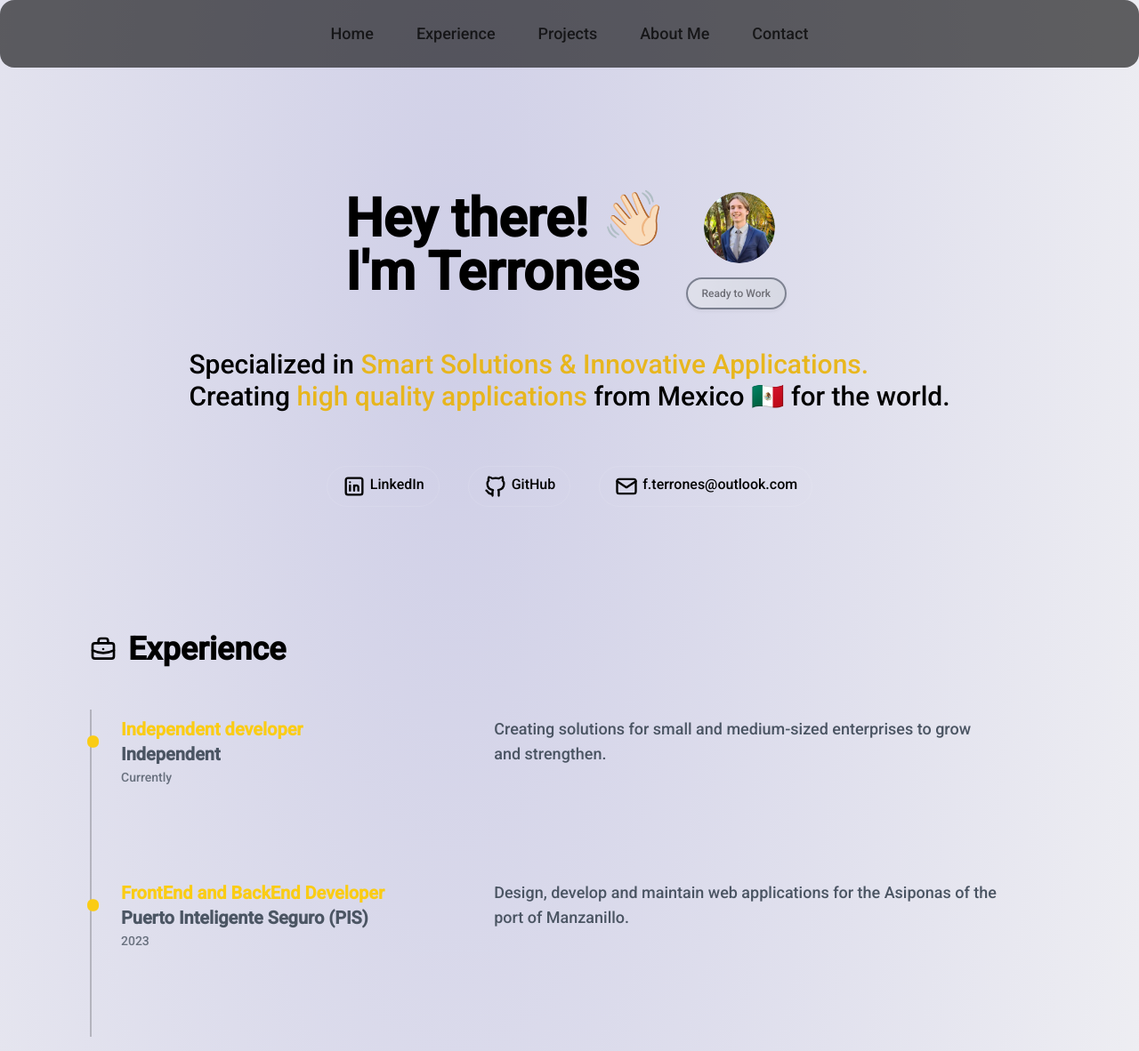
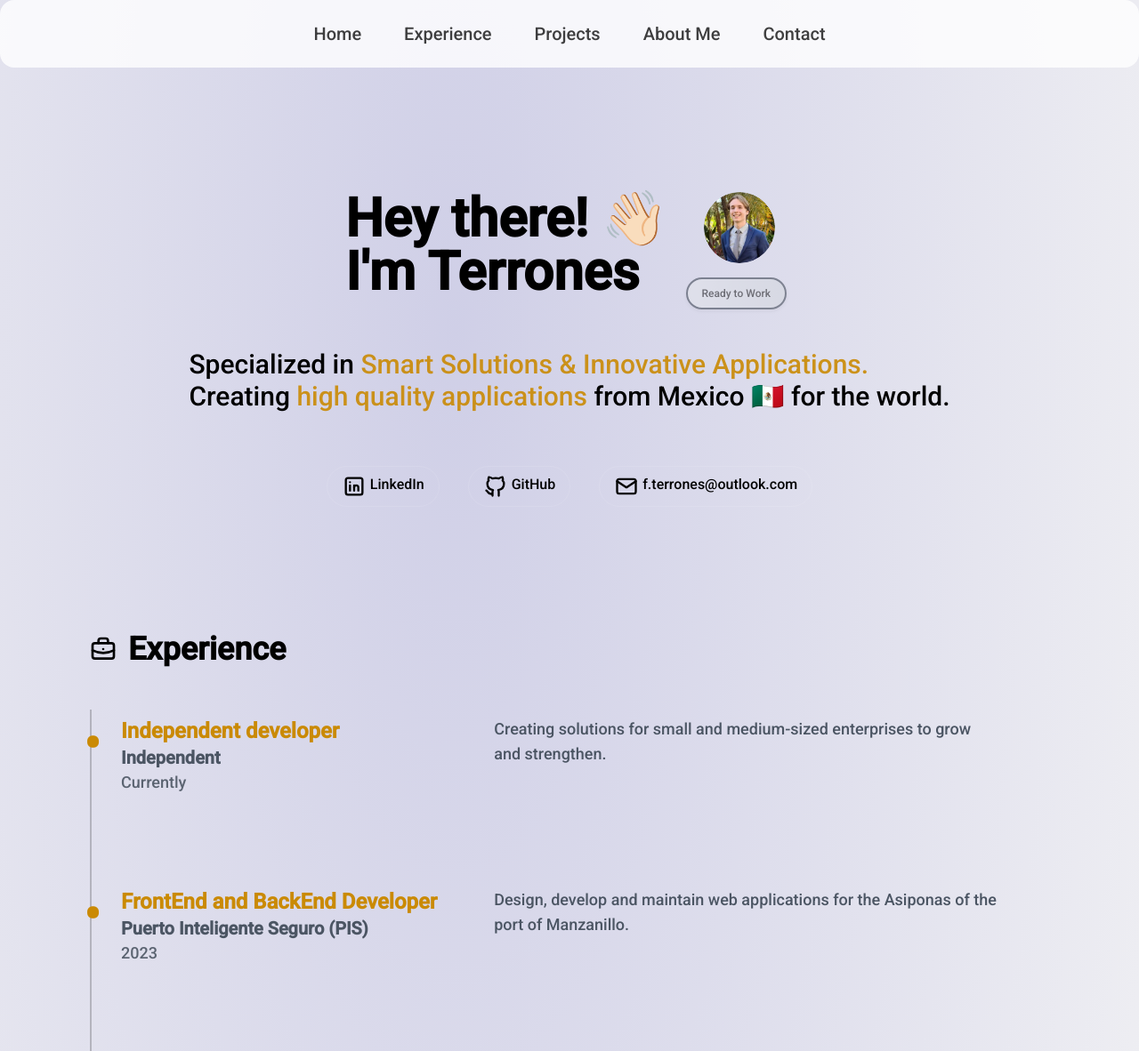
Before and after one commit to TerronesDiaz/Terrones_Portfolio, an Astro site: page / in a window 1280 px wide. Shown: the top 1182 px of the page at 89% size. Built offline with nearby package versions, Linux system fonts and the light colour scheme; Astro itself is replaced by a stand-in of ours; a web font is replaced by a local one.

Commit message:
Increased font size to make it easier to read and changed colors in the header for users using light mode

```diff
--- a/src/components/ExperienceItem.astro
+++ b/src/components/ExperienceItem.astro
@@ -17,16 +17,16 @@ const { title, company, description, link, date } = Astro.props
 >
   <div class="relative pb-12 md:col-span-2">
     <div class="sticky top-0">
-      <span class="text-yellow-400 -left-[42px] absolute rounded-full text-6xl md:5xl"
+      <span class="text-yellow-600 dark:text-yellow-400 -left-[42px] absolute rounded-full text-6xl md:5xl"
         >&bull;</span
       >
 
-      <h3 class="text-xl font-bold text-yellow-400">{title}</h3>
+      <h3 class="text-3xl md:text-2xl font-bold text-yellow-600 dark:text-yellow-400">{title}</h3>
       <h4 class="font-semibold text-2xl md:text-xl text-gray-600 dark:text-white">{company}</h4>
-      <time class="p-0 m-0 text-md md:text-sm text-gray-600/80 dark:text-white/80">{date}</time>
+      <time class="p-0 m-0 text-lg md:text-md text-gray-600/90 dark:text-white/80">{date}</time>
     </div>
   </div>
-  <div class="relative flex flex-col gap-2 pb-4 text-gray-600 dark:text-gray-300 md:col-span-3 text-pretty text-lg md:text-md">
+  <div class="relative flex flex-col gap-2 pb-4 text-gray-600 dark:text-gray-200 md:col-span-3 text-pretty text-xl md:text-lg">
     {description}
     {
       link && (
--- a/src/components/Header.astro
+++ b/src/components/Header.astro
@@ -1,9 +1,9 @@
-<header class="sticky top-0 z-50 flex justify-center items-center py-6 mx-auto w-full max-w-screen-xl bg-transparentGray rounded-3xl md:rounded-2xl text-lg">
-    <nav class="flex flex-row gap-x-7 md:gap-x-10 lg:gap-x-12">
+<header class="sticky top-0 z-50 flex justify-center items-center py-6 mx-auto w-full max-w-screen-xl bg-transparentWhite dark:bg-transparentGray rounded-3xl md:rounded-2xl text-xl">
+    <nav class="flex flex-row gap-x-6 md:gap-x-10 lg:gap-x-12">
         <a href="#home" class="opacity-75 hover:opacity-100">Home</a>
         <a href="#experience" class="opacity-75 hover:opacity-100">Experience</a>
         <a href="#projects" class="opacity-75 hover:opacity-100">Projects</a>
         <a href="#about-me" class="opacity-75 hover:opacity-100">About Me</a>
-        <a href="#contact" class="opacity-75 hover:opacity-100">Contact</a>
+        <a href="https://wa.me/3121111440" class="opacity-75 hover:opacity-100">Contact</a>
     </nav>
 </header>
--- a/src/components/LinkButton.astro
+++ b/src/components/LinkButton.astro
@@ -25,7 +25,7 @@ function colorClasses(color: string = 'yellow') {
 <a
   href={href}
   role="link"
-  class={`inline-flex justify-center items-center py-2.5 px-5 text-base font-medium text-center rounded-lg focus:ring-4 ${colorClasses(color)}`}
+  class={`inline-flex justify-center items-center py-2.5 px-5 ml-14 mt-6 text-xl md:text-lg text-center rounded-lg focus:ring-4 ${colorClasses(color)}`}
 >
   <slot />
 </a>
--- a/src/components/ProjectCard.astro
+++ b/src/components/ProjectCard.astro
@@ -24,8 +24,8 @@ const props: CardProps = { ...defaultProps, ...Astro.props };
 <div class="py-8 px-4 lg:px-0 mx-auto max-w-full lg:py-10">
     <div class="relative grid lg:grid-cols-5 lg:gap-10 bg-white dark:bg-neutral-950 border border-gray-300 dark:border-white-700 rounded-xl p-5">
         <div class="p-8 lg:p-12 lg:col-span-2 order-2 lg:order-2">
-            <h1 class="text-gray-900 dark:text-white text-3xl font-extrabold mb-2">{props.title}</h1>
-            <p class="text-xl md:text-lg font-normal text-gray-600 dark:text-gray-300 mb-6">{props.description}</p>
+            <h1 class="text-gray-900 dark:text-white text-4xl md:text-3xl font-extrabold mb-3">{props.title}</h1>
+            <p class="text-2xl md:text-lg font-normal text-gray-600 dark:text-gray-300 mb-6 text-pretty">{props.description}</p>
             <LinkButton href={props.link} color={props.buttonColor}>{props.linkText}</LinkButton>
         </div>
 
--- a/src/pages/index.astro
+++ b/src/pages/index.astro
@@ -43,12 +43,12 @@ import SectionContainer from '../components/SectionContainer.astro';
         <div class="flex justify-center gap-x-5 pb-10">
           <h2 class="text-3xl md:2xl text-wrap py-2 text-justify">
             Specialized in
-            <span class="opacity-90 dark:text-yellow-300 text-yellow-500">
+            <span class="opacity-90 dark:text-yellow-300 text-yellow-600">
               Smart Solutions & Innovative Applications.
             </span>
             <br />
             Creating
-            <span class="opacity-90 dark:text-yellow-300 text-yellow-500">
+            <span class="opacity-90 dark:text-yellow-300 text-yellow-600">
               high quality applications
             </span>
             from Mexico 🇲🇽 for the world.
@@ -118,8 +118,8 @@ import SectionContainer from '../components/SectionContainer.astro';
       <h2 class="text-4xl font-bold text-left pt-8 pb-2 ml-5 flex items-center">
         <Briefcase class="size-8 mr-3" /> About Me
       </h2>
-      <div class="flex flex-col md:flex-row items-center">
-        <p class="text-xl md:text-lg text-justify md:mb-0">
+      <div class="flex flex-col md:flex-row items-center ">
+        <p class="text-2xl md:text-xl text-justify md:mb-0 px-4 text-pretty">
           I am a software engineer and application developer with a passion for
           creating innovative applications that solve real-world problems. I
           have experience in developing web applications, mobile applications,
--- a/tailwind.config.mjs
+++ b/tailwind.config.mjs
@@ -6,7 +6,7 @@ export default {
 	  extend: {
 		colors: {
 		  transparentGray: 'rgba(0, 0, 0, 0.6)',
-		  transparentWhite: 'rgba(255, 255, 255, 0.6)',
+		  transparentWhite: 'rgba(255, 255, 255, 0.8)',
 		  transparentBlack: 'rgba(0, 0, 0, 0.6)',
 		},
 	  },
```
Also changed, not shown: 1 other file.
